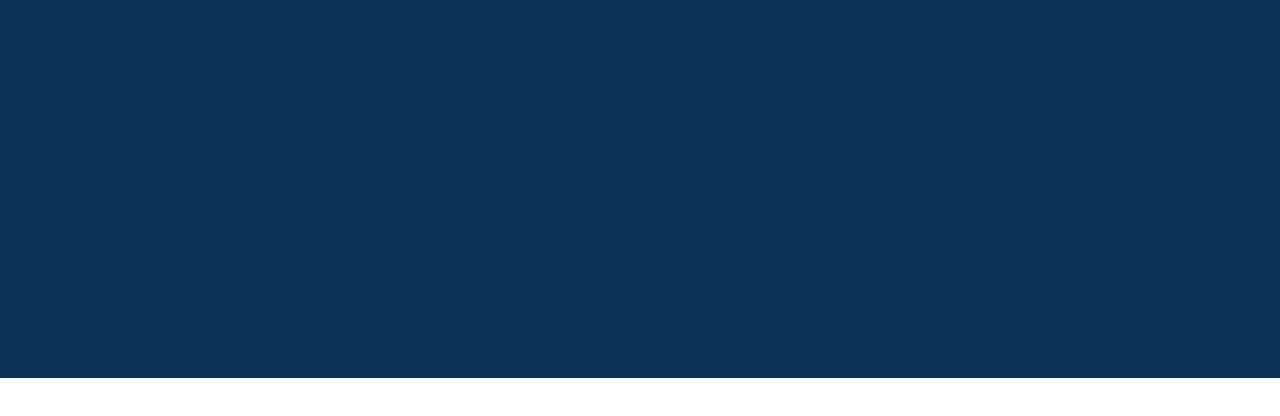
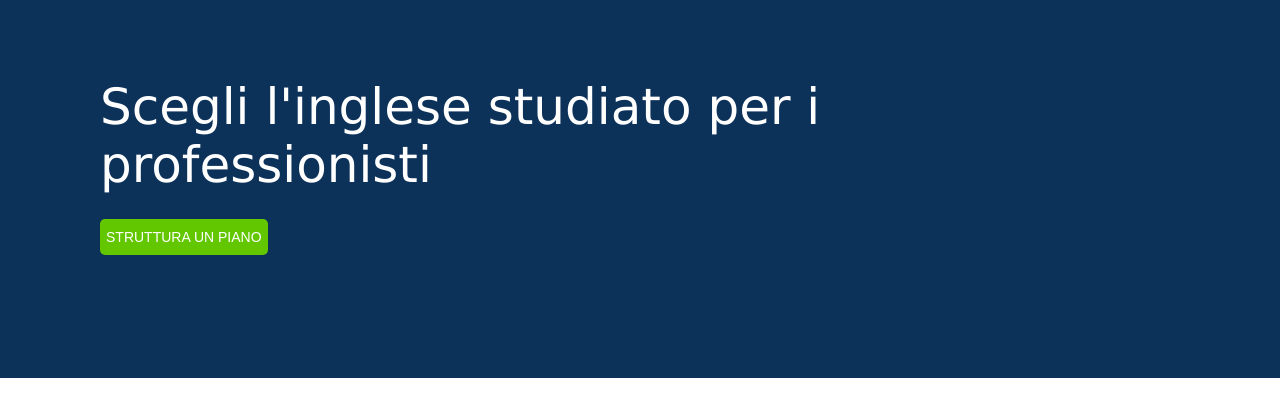
Before and after one commit to francescobiava/html-css-fluentify, a plain HTML site: page index.html in a window 1280 px wide. Shown: the part 122-538 px from the top of the page. Drawn offline with Linux system fonts and the light colour scheme.

Commit message:
inserito titolo principale

```diff
--- a/assets/css/style.css
+++ b/assets/css/style.css
@@ -10,6 +10,7 @@ header{
   height: 500px;
   background: #0D325A;
   padding: 25px 100px;
+  position: relative;
 }
 
 ul{
@@ -43,7 +44,7 @@ a{
   padding: 10px 20px;
 }
 
-#piano{
+.piano{
   background-color: #63c700;
   border-radius: 5px;
   padding: 10px 6px;
@@ -84,3 +85,29 @@ a{
 .navhead li:last-child{
   width: 10%;
 }
+
+/* titolo */
+#title{
+  width: 60%;
+}
+
+#title h2{
+  font-family: Verdana;
+  font-weight: 500;
+  font-size: 50px;
+  color: #fff;
+}
+
+#title .piano{
+  font-size: 14px;
+  color: #fff;
+  display: inline-block;
+  text-align: center;
+  margin-top: 25px;
+}
+
+/* posizionamento titolo */
+#title{
+  position: absolute;
+  top: 40%;
+}
--- a/index.html
+++ b/index.html
@@ -16,14 +16,15 @@
         <li class="navleft"><a href="">la tecnologia</a></li>
         <li class="navleft"><a href="">real-life english</a></li>
         <li class="navleft"><a href="">soluzioni aziendali</a></li>
-        <li class="navright"><a id="piano" href="">struttura un piano</a></li>
+        <li class="navright"><a class="piano" href="">struttura un piano</a></li>
         <li class="navright"><a id="login" href="">login</a></li>
         <li class="navright"><a id="tutor" href="">diventa un tutor</a></li>
       </ul>
     </nav>
     <!-- titolo -->
-    <div>
-
+    <div id="title">
+      <h2>Scegli l'inglese studiato per i professionisti</h2>
+      <a class="piano" href="">struttura un piano</a>
     </div>
   </header>
 
```
